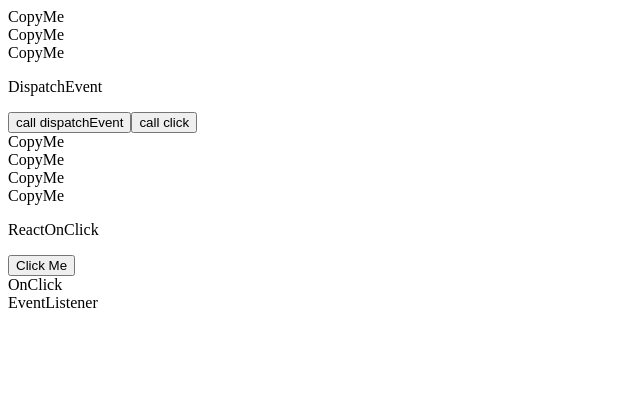
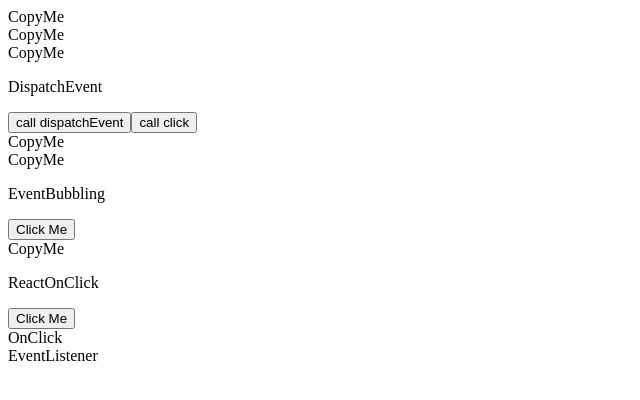
Before and after one commit to ADEL2006/typescript, a React (Create React App) app in the folder 2024-04-02/: page / in a window 1280 px wide. Shown: the top 400 px of the page, without its empty margins (0-640 px from the left). Built offline with nearby package versions, Linux system fonts and the light colour scheme.

Commit message:
Update EventBubbling.tsx

```diff
--- a/2024-04-02/src/pages/EventBubbling.tsx
+++ b/2024-04-02/src/pages/EventBubbling.tsx
@@ -1,3 +1,18 @@
-export default function CopyMe() {
-    return <div>CopyMe</div>
+import type {SyntheticEvent} from 'react';
+
+export default function EventBubbling(){
+    const onDivClick = (e: SyntheticEvent) => {
+        const {isTrusted, target, bubbles, currentTarget} = e;
+        console.log('click event bubble on <div>', isTrusted, target, bubbles, currentTarget);
+    }
+    const onButtonClick = (e: SyntheticEvent) => {
+        const {isTrusted, target, bubbles, currentTarget} = e;
+        console.log('click event starts at <button>', isTrusted, target,bubbles)
+    }
+    return(
+        <div>
+            <p>EventBubbling</p>
+            <button onClick={onButtonClick}>Click Me</button>
+        </div>
+    )
 }
```
